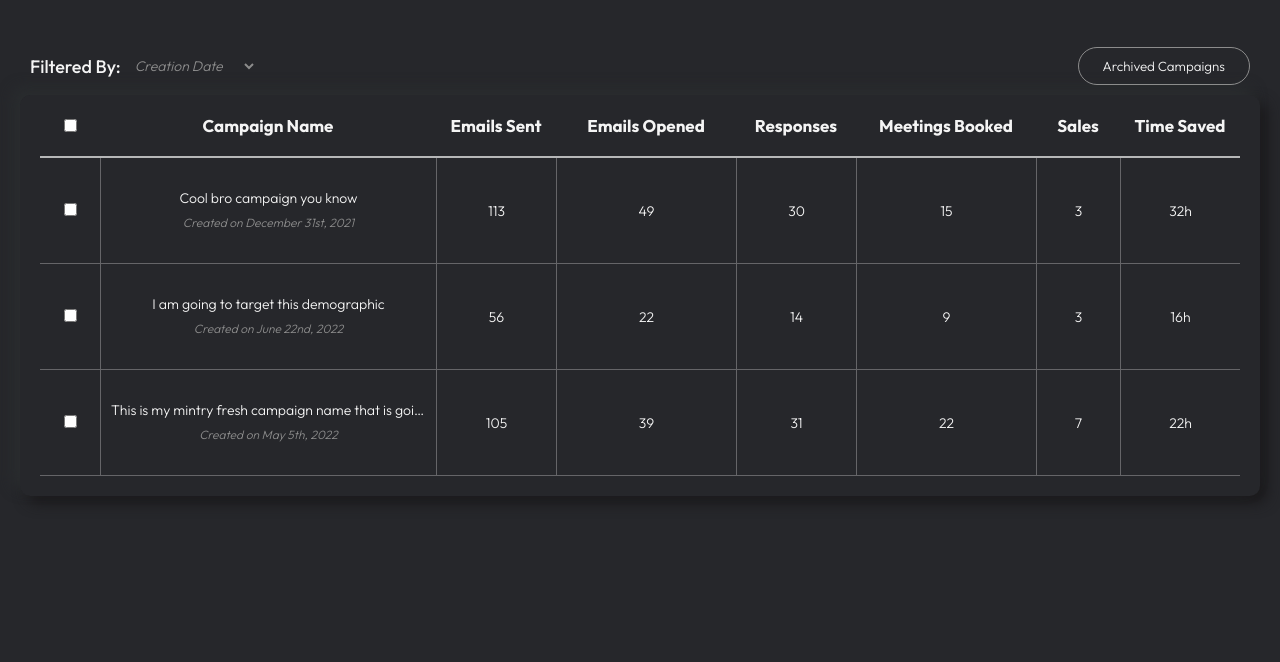
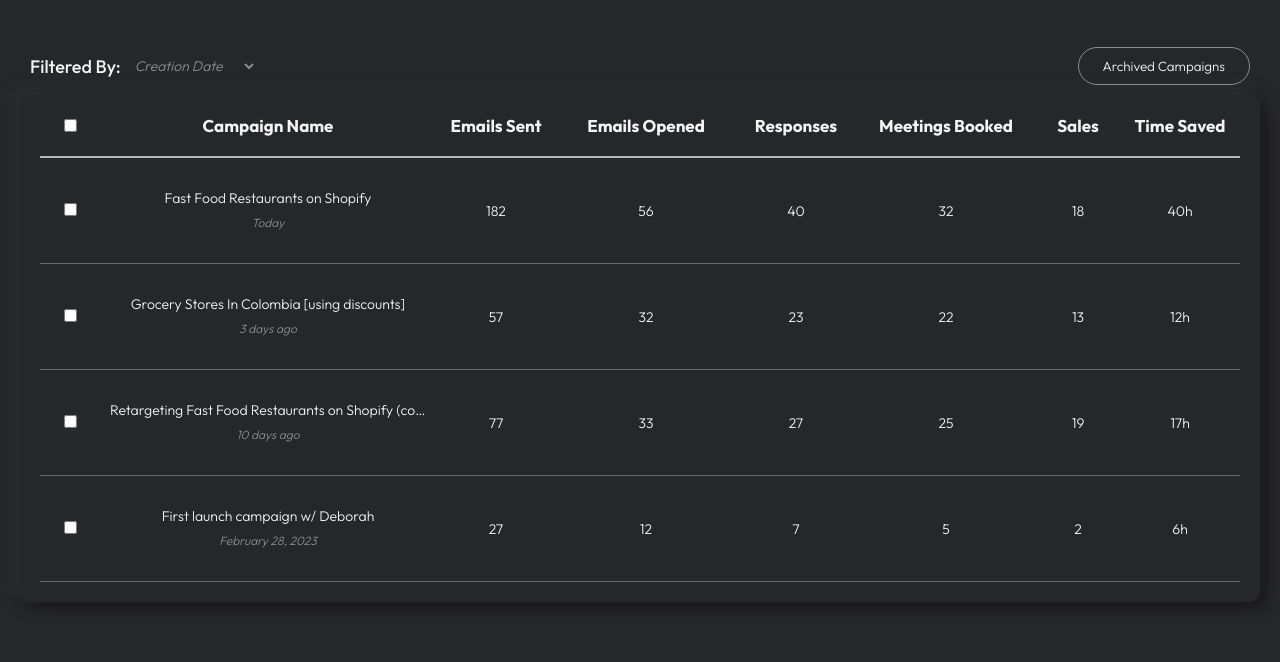
Before and after one commit to keivholding/landing-page-wit, a plain HTML site: page my-campaigns.html in a window 1280 px wide. Shown: the part 696-1358 px from the top of the page. Before the commit the page ends 1252 px from the top, so only its background shows below. Drawn offline with Linux system fonts and the light colour scheme.

Commit message:
dates and numbers

```diff
--- a/my-campaigns.css
+++ b/my-campaigns.css
@@ -232,7 +232,6 @@ tr[selected="true"] {
   overflow: hidden;
   text-overflow: ellipsis;
   border-bottom: 1px solid rgba(244, 244, 244, 0.3);
-  border-left: 1px solid rgba(244, 244, 244, 0.3);
 }
 
 .table-body td:first-of-type {
@@ -281,16 +280,16 @@ tr[selected="true"] {
   position: absolute;
   display: flex;
   gap: 10px;
-  top: 35px;
-  right: 30px;
+  bottom: 5px;
+  right: -25px;
   opacity: 0;
-  transform: translateX(200px);
+  transform: translateX(200px) scale(0);
   transition: all 0.3s ease-in-out;
 }
 
 tr:hover .campaign-buttons {
   opacity: 1;
-  transform: translateX(0px);
+  transform: translateX(0px) scale(0.8);
 }
 
 .view-btn {
--- a/my-campaigns.js
+++ b/my-campaigns.js
@@ -1,55 +1,146 @@
+const campaigns = {
+  data: [
+    {
+      user_id: null,
+      id: 1,
+      name: "Fast Food Restaurants on Shopify",
+      created_at: "2023-03-31T18:33:35.840126+00:00",
+      emails_sent: 182,
+      emails_opened: 56,
+      responses: 40,
+      meetings_booked: 32,
+      sales: 18,
+      who_to_target: null,
+      what_to_include: null,
+    },
+    {
+      user_id: null,
+      id: 2,
+      name: "Grocery Stores In Colombia [using discounts]",
+      created_at: "2023-03-28T18:33:35.840126+00:00",
+      emails_sent: 57,
+      emails_opened: 32,
+      responses: 23,
+      meetings_booked: 22,
+      sales: 13,
+      who_to_target: null,
+      what_to_include: null,
+    },
+    {
+      user_id: null,
+      id: 3,
+      name: "Retargeting Fast Food Restaurants on Shopify (cold targeting)",
+      created_at: "2023-03-21T18:33:35.840126+00:00",
+      emails_sent: 77,
+      emails_opened: 33,
+      responses: 27,
+      meetings_booked: 25,
+      sales: 19,
+      who_to_target: null,
+      what_to_include: null,
+    },
+    {
+      user_id: null,
+      id: 4,
+      name: "First launch campaign w/ Deborah",
+      created_at: "2023-02-28T18:33:35.840126+00:00",
+      emails_sent: 27,
+      emails_opened: 12,
+      responses: 7,
+      meetings_booked: 5,
+      sales: 2,
+      who_to_target: null,
+      what_to_include: null,
+    },
+  ],
+};
+
 //
 //
-// WHEN YOU HOVER ON THE SAVED TIME ANALYTICS
+// UPDATING ACCOUNT ANALYTICS
 //
 //
 
-const saveTimeQuestion = document.querySelector(".question-icon");
-const saveTimeBox = document.querySelector(".time-saved-popup-inner");
-const saveTimeIcon = document.querySelector(".popup-from");
+const emailsSent = document.querySelector(".number-analytics.emails-sent");
+const emailsOpened = document.querySelector(".number-analytics.emails-opened");
+const emailsResponded = document.querySelector(
+  ".number-analytics.email-responses"
+);
+const meetingsBooked = document.querySelector(
+  ".number-analytics.meetings-booked"
+);
+const sales = document.querySelector(".number-analytics.sales");
+const timeSaved = document.querySelector(".number-analytics.time-saved");
 
-const showCloseTimePopup = function () {
-  saveTimeBox.classList.toggle("show");
-  saveTimeIcon.classList.toggle("show");
-};
+let sent = 0;
+let opens = 0;
+let responses = 0;
+let meetings = 0;
+let salesGenerated = 0;
+let timeHour = 0;
+let timeMinute = 0;
 
-saveTimeQuestion.addEventListener("mouseover", showCloseTimePopup);
-saveTimeQuestion.addEventListener("mouseout", showCloseTimePopup);
+campaigns.data.forEach((campaign) => {
+  sent += campaign.emails_sent;
+  opens += campaign.emails_opened;
+  responses += campaign.responses;
+  meetings += campaign.meetings_booked;
+  salesGenerated += campaign.sales;
+  timeHour += Math.floor(campaign.sent * 13.5);
+});
 
+timeHour = Math.floor((sent * 13.5) / 60);
+
+emailsSent.textContent = sent;
+emailsOpened.textContent = opens;
+emailsResponded.textContent = responses;
+meetingsBooked.textContent = meetings;
+sales.textContent = salesGenerated;
+timeSaved.textContent = `${getFormattedNumber(timeHour)}h`;
 //
 //
-// WHEN YOU HOVER ON THE SAVED TIME ANALYTICS
+// UPDATING ACCOUNT ANALYTICS
 //
 //
 
 //
 //
-// ADDING CAMPAIGNS TO THE TABLE
+// UPDATING THE TABLE
 //
 //
 
 const tableBody = document.querySelector(".table-body.campaigns");
 
-const activeUserCampaigns = [
-  `<tr class="table-row">
+campaigns.data.forEach((campaign) => {
+  const html = `<tr class="table-row">
                         <td>
                             <input type="checkbox" class="table-checkbox">
                         </td>
                         <td class="campaign-details-table">
                             <div class="campaign-details">
-                                <div class="campaign-name">This is my mintry fresh campaign name that is going
-                                    to
-                                    push everything
-                                    unfortunately</div>
-                                <div class="campaign-created">Created on May 5th, 2022</div>
+                                <div class="campaign-name">${
+                                  campaign.name
+                                }</div>
+                                <div class="campaign-created">${getDateDifference(
+                                  campaign.created_at
+                                )}</div>
                             </div>
                         </td>
-                        <td class="emails-sent-table">105</td>
-                        <td class="emails-opened-table">39</td>
-                        <td class="responses-table">31</td>
-                        <td class="meetings-booked-table">22</td>
-                        <td class="sales-table">7</td>
-                        <td class="time-saved-table">22h</td>
+                        <td class="emails-sent-table">${
+                          campaign.emails_sent
+                        }</td>
+                        <td class="emails-opened-table">${
+                          campaign.emails_opened
+                        }</td>
+                        <td class="responses-table">${campaign.responses}</td>
+                        <td class="meetings-booked-table">${
+                          campaign.meetings_booked
+                        }</td>
+                        <td class="sales-table">${campaign.sales}</td>
+                        <td class="time-saved-table">
+                        ${getFormattedNumber(
+                          Math.floor((campaign.emails_sent * 13.5) / 60)
+                        )}h
                         <td class="view-campaign">
                             <div class="campaign-buttons">
                                 <a href="#">
@@ -58,66 +149,14 @@ const activeUserCampaigns = [
                                 <div class="btn download-csv secondary">Download CSV</div>
                             </div>
                         </td>
-                    </tr>`,
-  `<tr class="table-row">
-                        <td>
-                            <input type="checkbox" class="table-checkbox">
-                        </td>
-                        <td class="campaign-details-table">
-                            <div class="campaign-details">
-                                <div class="campaign-name">I am going to target this demographic</div>
-                                <div class="campaign-created">Created on June 22nd, 2022</div>
-                            </div>
-                        </td>
-                        <td>56</td>
-                        <td>22</td>
-                        <td>14</td>
-                        <td>9</td>
-                        <td>3</td>
-                        <td>16h</td>
-                        <td class="view-campaign">
-                            <div class="campaign-buttons">
-                                <a href="#">
-                                    <div class="btn view-btn primary">View Campaign</div>
-                                </a>
-                                <div class="btn download-csv secondary">Download CSV</div>
-                            </div>
-                        </td>
-                    </tr>`,
-  `<tr class="table-row">
-                        <td>
-                            <input type="checkbox" class="table-checkbox">
-                        </td>
-                        <td class="campaign-details-table">
-                            <div class="campaign-details">
-                                <div class="campaign-name">Cool bro campaign you know</div>
-                                <div class="campaign-created">Created on December 31st, 2021</div>
-                            </div>
-                        </td>
-                        <td>113</td>
-                        <td>49</td>
-                        <td>30</td>
-                        <td>15</td>
-                        <td>3</td>
-                        <td>32h</td>
-                        <td class="view-campaign">
-                            <div class="campaign-buttons">
-                                <a href="#">
-                                    <div class="btn view-btn primary">View Campaign</div>
-                                </a>
-                                <div class="btn download-csv secondary">Download CSV</div>
-                            </div>
-                        </td>
-                    </tr>`,
-];
+                    </tr>`;
 
-activeUserCampaigns.forEach((campaign) => {
-  tableBody.insertAdjacentHTML("afterbegin", campaign);
+  tableBody.insertAdjacentHTML("beforeend", html);
 });
 
 //
 //
-// ADDING CAMPAIGNS TO THE TABLE
+// UPDATING THE TABLE
 //
 //
 
@@ -281,15 +320,26 @@ const showToDoButtons = function () {
 //
 //
 
-const campaigns = {
-  data: [
-    {
-      id: 2,
-      created_at: "2023-03-28T18:33:35.840126+00:00",
-      name: "Campaign 1",
-      user_id: null,
-      who_to_target: null,
-      what_to_include: null,
-    },
-  ],
+//
+//
+// WHEN YOU HOVER ON THE SAVED TIME ANALYTICS
+//
+//
+
+const saveTimeQuestion = document.querySelector(".question-icon");
+const saveTimeBox = document.querySelector(".time-saved-popup-inner");
+const saveTimeIcon = document.querySelector(".popup-from");
+
+const showCloseTimePopup = function () {
+  saveTimeBox.classList.toggle("show");
+  saveTimeIcon.classList.toggle("show");
 };
+
+saveTimeQuestion.addEventListener("mouseover", showCloseTimePopup);
+saveTimeQuestion.addEventListener("mouseout", showCloseTimePopup);
+
+//
+//
+// WHEN YOU HOVER ON THE SAVED TIME ANALYTICS
+//
+//
--- /dev/null
+++ b/numbers-dates.js
@@ -0,0 +1,68 @@
+//
+//
+// this functon returns a formatted number (us locale)
+//
+//
+
+const getFormattedNumber = function (num) {
+  const formattedNumber = new Intl.NumberFormat("en-US").format(num);
+
+  return formattedNumber;
+};
+
+//
+//
+// this functon returns a formatted number (us locale) --> i.e. 1,302
+//
+//
+
+//
+//
+// this function gets the formatted date (us locale) --> i.e. April 1 2023
+//
+//
+
+const getFormattedDate = function (date) {
+  const formattedDate = new Intl.DateTimeFormat("en-US", {
+    year: "numeric",
+    month: "long",
+    day: "numeric",
+  }).format(new Date(date));
+
+  return formattedDate;
+};
+
+//
+//
+// this function gets the formatted date (us locale) --> i.e. April 1 2023
+//
+//
+
+//
+//
+// this function finds the difference between today's date and the given date
+//
+//
+
+const getDateDifference = function (date) {
+  const currentDate = new Date().getTime();
+  const oldDate = new Date(date).getTime();
+
+  // this calculates the difference (in days) between today's date and the old date
+  const difference = Math.floor((currentDate - oldDate) / 1000 / 60 / 60 / 24);
+
+  // if the difference between today and date is 0, then return today, else if it is greater than 0 and less than 14, return x days ago, else call get formatted date and return the actual date
+  if (difference === 0) {
+    return `Today`;
+  } else if (difference > 0 && difference < 14) {
+    return `${difference} days ago`;
+  } else {
+    return getFormattedDate(date);
+  }
+};
+
+//
+//
+// this function finds the difference between today's date and the given date
+//
+//
```
Also changed, not shown: my-campaigns.html (+7 -6 lines).
